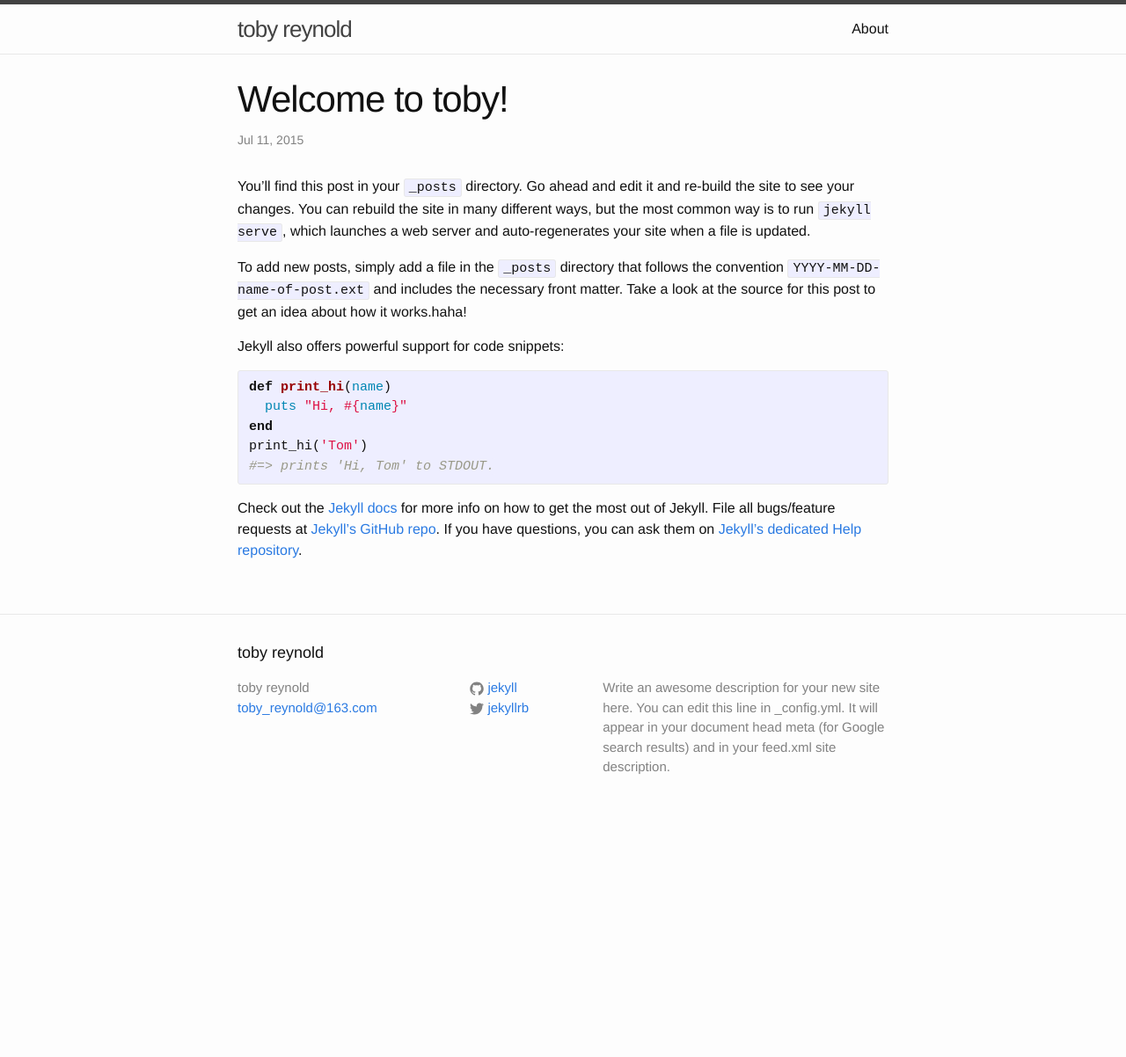
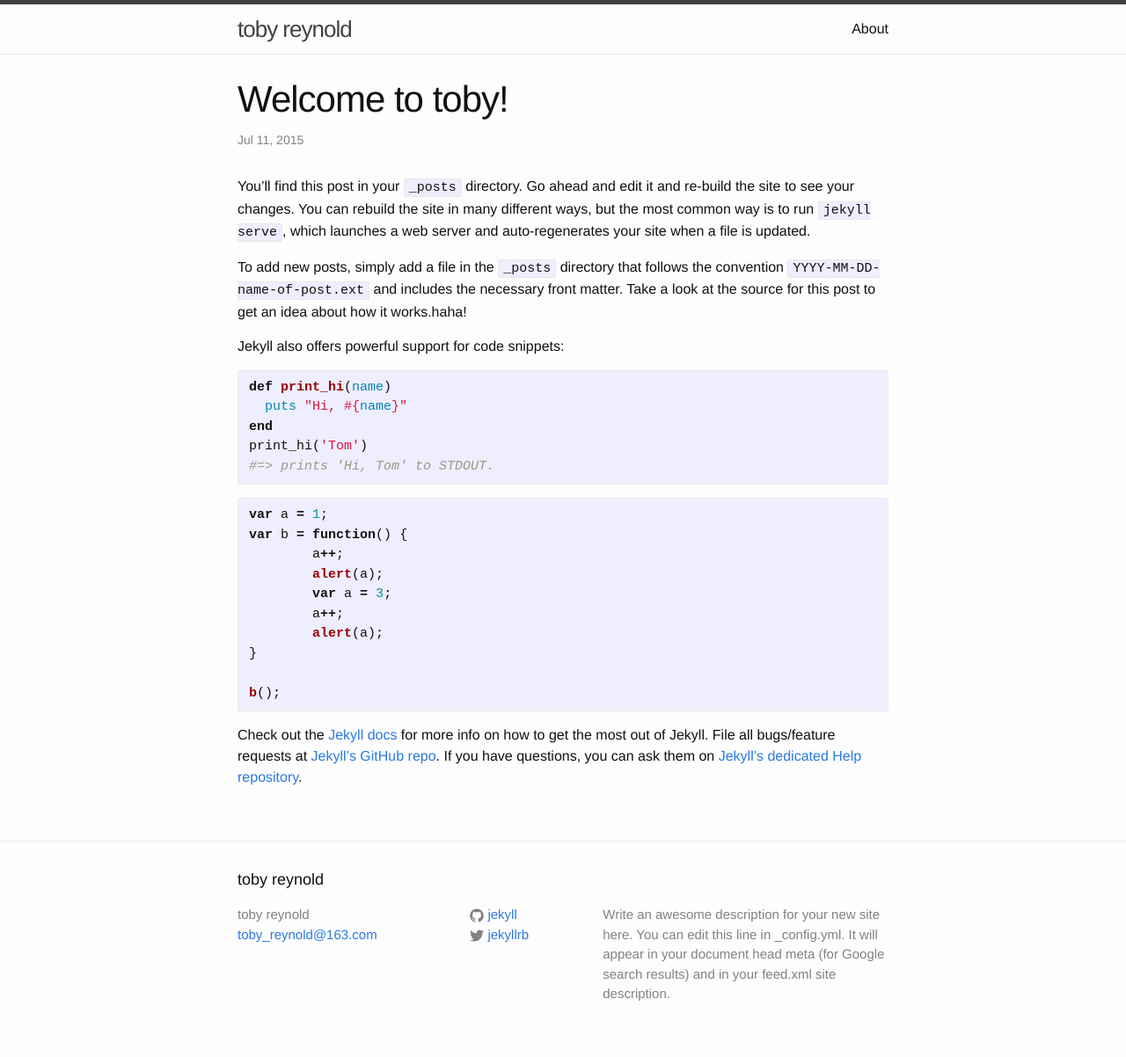
Before and after one commit to tobyreynold/tobyreynold.github.io, a Jekyll site: the page built from _posts/2015-07-11-hello-jekyll.markdown, in a window 1280 px wide. Shown: the whole page at 88% size. Built offline with Jekyll 4.4.1, drawn with Linux system fonts in a browser that asks for light colours; before the commit the page ends 944 px from its top, so only the background shows below that.

Commit message:
modify blog

```diff
--- a/_posts/2015-07-11-hello-jekyll.markdown
+++ b/_posts/2015-07-11-hello-jekyll.markdown
@@ -18,6 +18,20 @@ print_hi('Tom')
 #=> prints 'Hi, Tom' to STDOUT.
 {% endhighlight %}
 
+{% highlight javascript %}
+var a = 1;
+var b = function() {
+	a++;
+	alert(a);
+	var a = 3;
+	a++;
+	alert(a);
+}
+
+b();
+{% endhighlight %}
+
+
 Check out the [Jekyll docs][jekyll] for more info on how to get the most out of Jekyll. File all bugs/feature requests at [Jekyll’s GitHub repo][jekyll-gh]. If you have questions, you can ask them on [Jekyll’s dedicated Help repository][jekyll-help].
 
 [jekyll]:      http://jekyllrb.com
```
